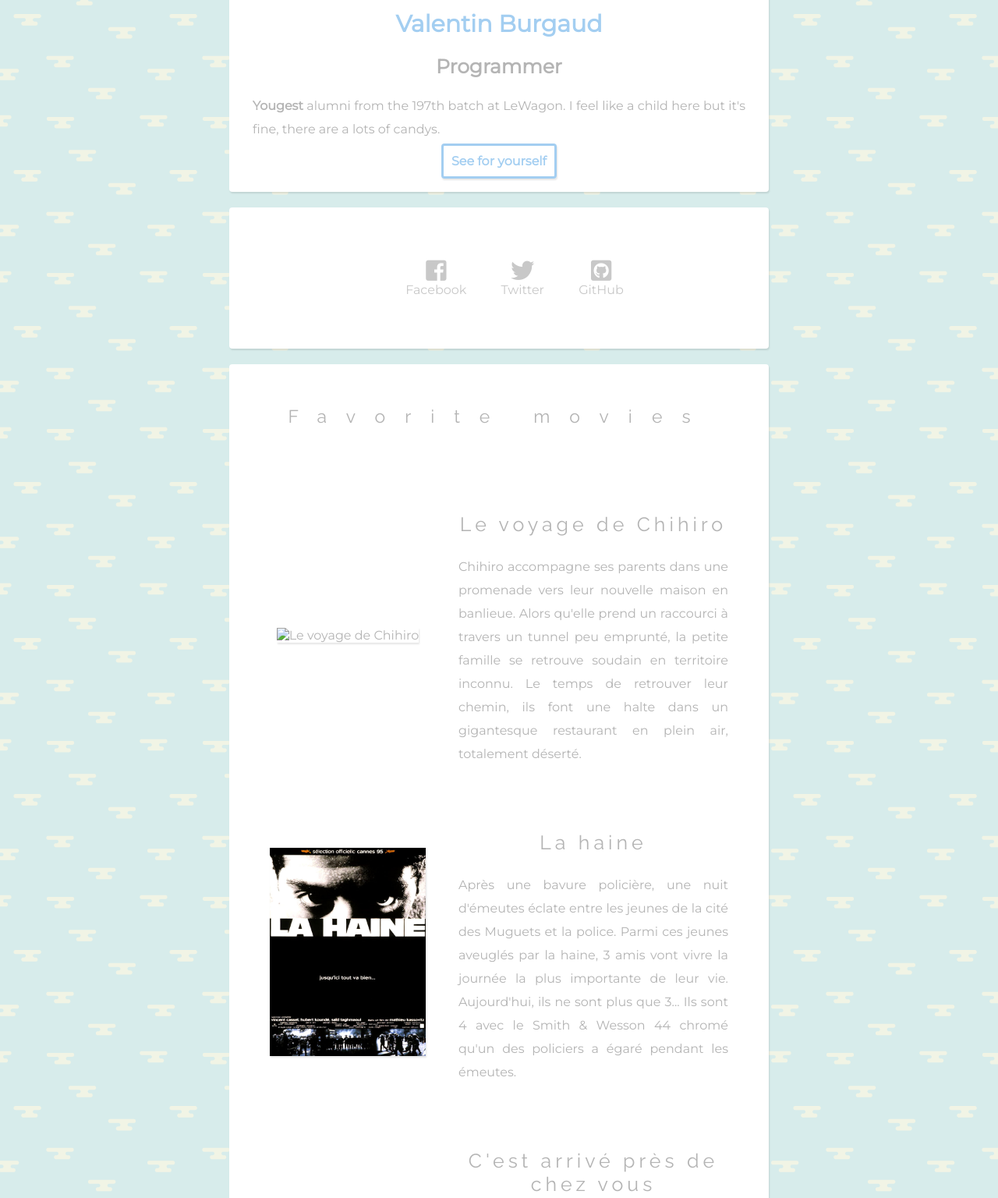
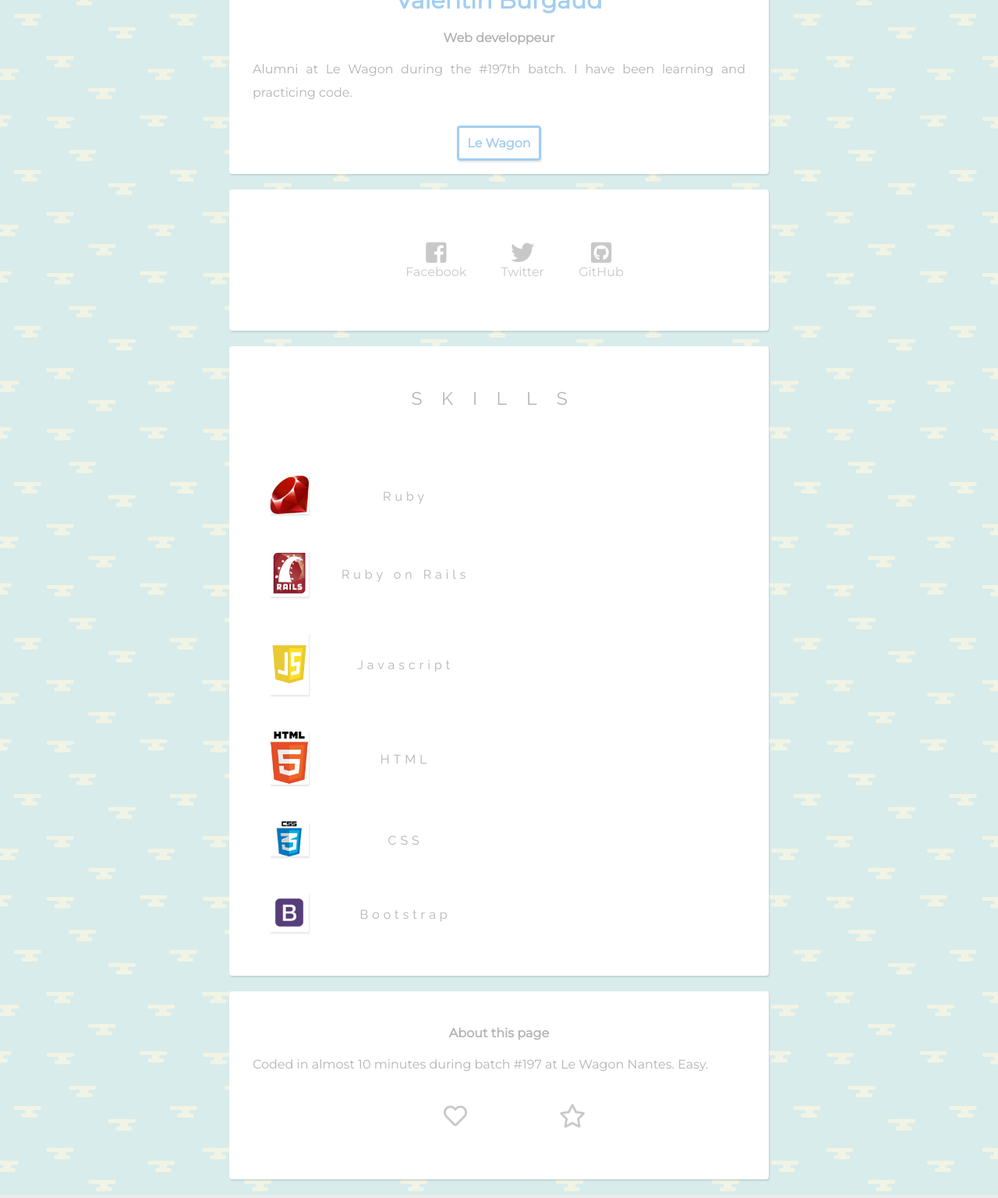
Before and after one commit to burval3/profile, a plain HTML site: page index.html in a window 1280 px wide. Shown: the part 280-1816 px from the top of the page at 78% size. Drawn offline with Linux system fonts and the light colour scheme.

Commit message:
to improve

```diff
--- a/index.html
+++ b/index.html
@@ -12,12 +12,12 @@
   <body>
     <div class='container'></div>
       <div class='card text-center'>
-        <img src="images/me.jpg" alt="me" width="200/200" class="img-circle">
+        <img src="images/mesec.jpg" alt="me" width="200/200" class="img-circle">
         <h1>Valentin Burgaud</h1>
-        <h2>Programmer</h2>
-        <p><strong>Yougest</strong> alumni from the 197th batch at LeWagon. I feel like a child here but it's fine, there are a lots of candys.</p>
+        <h2>Web developpeur</h2>
+        <p class="presentation">Alumni at Le Wagon during the #197th batch. I have been learning and practicing code.</p>
 
-          <a href="https://lewagon.com" class='btn-blue'>See for yourself</a>
+          <a href="https://www.lewagon.com" target="_blank" class='btn-blue'>Le Wagon</a>
 
       </div>
       <div class='card text-center'>
@@ -42,37 +42,50 @@
           </li>
         </ul>
       </div>
+
       <div class='card text-center'>
-      <h3 id='fav'>Favorite movies</h3>
+      <h3 id='fav'>SKILLS</h3>
       <table>
         <tbody>
           <tr>
-            <td><img src="images/le_voyage_de_chihiro.jpg" alt="Le voyage de Chihiro" width="200/200" class='mvs-shadow'></td>
+            <td><img src="images/ruby.jpg" alt="Ruby_logo" width="50/50" class='mvs-shadow'></td>
             <td>
-              <h3>Le voyage de Chihiro</h3>
-              <p>
-                Chihiro accompagne ses parents dans une promenade vers leur nouvelle maison en banlieue. Alors qu'elle prend un raccourci à travers un tunnel peu emprunté, la petite famille se retrouve soudain en territoire inconnu. Le temps de retrouver leur chemin, ils font une halte dans un gigantesque restaurant en plein air, totalement déserté.
-              </p>
+              <h3>Ruby</h3>
             </td>
           </tr>
           <tr>
-            <td><img src="images/la_haine.jpg" alt="La haine" width="200/200" class='mvs-shadow'></td>
+            <td><img src="images/Ruby_on_Rails_logo.jpg" alt="Ruby_on_Rails_logo" width="50/50" class='mvs-shadow'></td>
             <td>
-              <h3>La haine</h3>
-              <p>
-                Après une bavure policière, une nuit d'émeutes éclate entre les jeunes de la cité des Muguets et la police. Parmi ces jeunes aveuglés par la haine, 3 amis vont vivre la journée la plus importante de leur vie. Aujourd'hui, ils ne sont plus que 3... Ils sont 4 avec le Smith & Wesson 44 chromé qu'un des policiers a égaré pendant les émeutes.
-              </p>
+              <h3>Ruby on Rails</h3>
             </td>
           </tr>
           <tr>
-            <td><img src="images/c_a_p_d_c_v.jpg" alt="c'est arrivé près de chez vous" width="200/200"  class='mvs-shadow'></td>
+            <td><img src="images/javascript.jpg" alt="javascript logo" width="50/50" class='mvs-shadow'></td>
             <td>
-              <h3>C'est arrivé près de chez vous</h3>
-              <p>
-                Ben gagne son pain de manière peu orthodoxe : il assassine posément de petites gens. S'en prendre aux grandes fortunes attirerait l'attention sur lui et créerait quelque scandale. Ce sont ces sages principes qu'il développe devant une équipe de tournage attachée à ses pas. Las ! L'argent vient à manquer. Compréhensif, Ben propose de financer la suite du reportage grâce à sa petite industrie florissante.
-              </p>
+              <h3>Javascript</h3>
             </td>
           </tr>
+
+          <tr>
+            <td><img src="images/html.jpg" alt="html logo" width="50/50" class='mvs-shadow'></td>
+            <td>
+              <h3>HTML</h3>
+            </td>
+          </tr>
+
+          <tr>
+            <td><img src="images/css.jpg" alt="css logo" width="50/50" class='mvs-shadow'></td>
+            <td>
+              <h3>CSS</h3>
+            </td>
+          </tr>
+          <tr>
+            <td><img src="images/bootstrap.jpg" alt="bootstrap logo" width="50/50" class='mvs-shadow'></td>
+            <td>
+              <h3>Bootstrap</h3>
+            </td>
+          </tr>
+
         </tbody>
       </table>
       </div>
--- a/style.css
+++ b/style.css
@@ -20,7 +20,7 @@ p {
 }
 
 h2, h3 {
-  font-size: 25px;
+  font-size: 16px;
   color: rgb(180, 180, 180);
   text-align: center;
 }
@@ -42,6 +42,7 @@ a:hover {
 .text-center {
   text-align: center;
 }
+
 .card {
   padding: 30px;
   margin: 0 auto;
@@ -51,13 +52,16 @@ a:hover {
   border-radius: 4px;
   box-shadow: 1px 2px 2px rgba(0, 0, 0, 0.1);
 }
+.skillcards {
+  display: flex;
+}
 
 .img-circle {
   border-radius: 50%;
   box-shadow: 1px 2px 2px rgba(0, 0, 0, 0.1);
-  border-color: #A3CEF1;
+  /*border-color: #A3CEF1;
   border-style: dashed;
-  border-width: 15px;
+  border-width: 15px;*/
 }
 
 .btn-blue {
@@ -110,12 +114,16 @@ td {
 @media (max-width: 720px) {
   /* For a screen < 720px, this CSS will be read */
   .container {
-    width: 500px;
+    width: 600px;
   }
 }
 @media (max-width: 540px) {
   /* For a screen < 540px, this CSS will be read */
   .container {
-    width: 300px;
+    width: 500px;
   }
 }
+
+.presentation {
+  margin-bottom: 40px;
+}
```
Also changed, not shown: images/Ruby_on_Rails_logo.jpg (added), images/bootstrap.jpg (added), images/css.jpg (added), images/html.jpg (added), images/javascript.jpg (added), images/meo.jpg (renamed from images/me.jpg), images/mesec.jpg (added), images/ruby.jpg (added), 2 other files.
